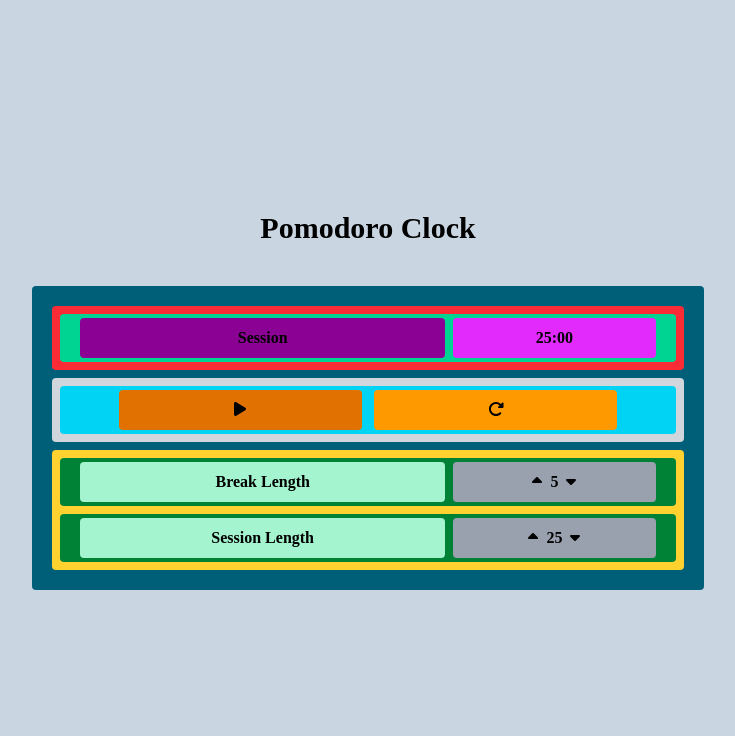
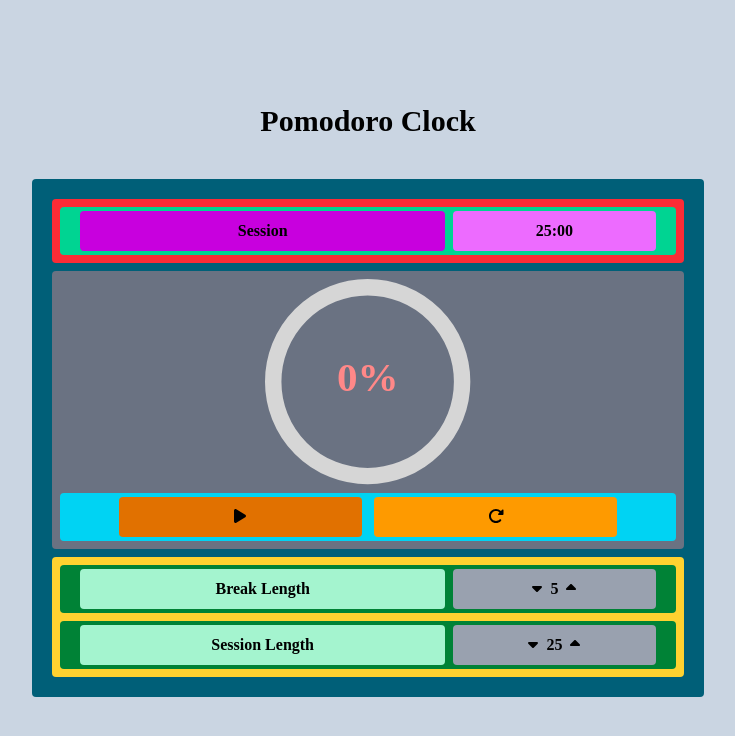
Before and after one commit to RaphaelIsaiah/Pomodoro-Clock, a React (Vite) app: page / in a window 1280 px wide. Shown: the top 736 px of the page, without its empty margins (272-1007 px from the left). Built offline with nearby package versions, Linux system fonts and the light colour scheme; a web font is replaced by a local one.

Commit message:
feat: add CircularProgressBar component and integrate it into Pomodoro; update LengthControls button icons and improve TimerDisplay styling

```diff
--- a/package.json
+++ b/package.json
@@ -18,6 +18,7 @@
     "@tailwindcss/vite": "^4.0.6",
     "prop-types": "^15.8.1",
     "react": "^19.0.0",
+    "react-circular-progressbar": "^2.1.0",
     "react-dom": "^19.0.0",
     "tailwindcss": "^4.0.6"
   },
--- /dev/null
+++ b/src/components/CircularProgressBar.jsx
@@ -0,0 +1,24 @@
+import { CircularProgressbar, buildStyles } from "react-circular-progressbar";
+import "react-circular-progressbar/dist/styles.css";
+import PropTypes from "prop-types";
+
+const CircularProgressBar = ({ percentage }) => {
+  return (
+    <CircularProgressbar
+      value={percentage}
+      text={`${percentage.toFixed(0)}%`}
+      styles={buildStyles({
+        pathColor: `rgba(62, 152, 199, ${percentage / 100})`,
+        textColor: "#f88",
+        trailColor: "#d6d6d6",
+        backgroundColor: "#3e98c7",
+      })}
+    />
+  );
+};
+
+CircularProgressBar.propTypes = {
+  percentage: PropTypes.number.isRequired,
+};
+
+export default CircularProgressBar;
--- a/src/components/LengthControls.jsx
+++ b/src/components/LengthControls.jsx
@@ -15,13 +15,13 @@ const LengthControls = ({ label, length, onIncrement, onDecrement }) => {
 
       <div className="length-controls bg-gray-400 rounded p-2 w-1/3">
         <button id={`${label.toLowerCase()}-decrement`} onClick={onDecrement}>
-          <FontAwesomeIcon icon={faCaretUp} />
+          <FontAwesomeIcon icon={faCaretDown} />
         </button>
         <span id={`${label.toLowerCase()}-length`} className="px-2">
           {length}
         </span>
         <button id={`${label.toLowerCase()}-increment`} onClick={onIncrement}>
-          <FontAwesomeIcon icon={faCaretDown} />
+          <FontAwesomeIcon icon={faCaretUp} />
         </button>
       </div>
     </div>
--- a/src/components/Pomodoro.jsx
+++ b/src/components/Pomodoro.jsx
@@ -13,6 +13,7 @@ import {
   handleSessionDecrement,
   handleSessionIncrement,
 } from "../utils/timerLogic";
+import CircularProgressBar from "./CircularProgressBar";
 
 const Pomodoro = () => {
   // State Variables
@@ -65,13 +66,21 @@ const Pomodoro = () => {
     return () => clearInterval(intervalRef.current);
   }, [isRunning, memoizedSwitchTimer]); // Re-run effect when isRunning and memoizedSwitchTimer changes
 
+  // Calculate percentage for Circular Progress Bar
+  const percentage =
+    ((sessionLength * 60 - timeLeft) / (sessionLength * 60)) * 100;
+
   return (
     <div className="pomodoro bg-cyan-800 w-full max-w-2xl rounded p-5">
       <div className="bg-red-500 rounded p-2 mb-2 ">
         <TimerDisplay timerLabel={timerLabel} timeLeft={formatTime(timeLeft)} />
       </div>
 
-      <div className="bg-gray-300 p-2 rounded mb-2">
+      <div className="bg-gray-500 p-2 rounded mb-2">
+        <div className="w-1/3 mx-auto mb-2">
+          <CircularProgressBar percentage={percentage} />
+        </div>
+
         <TimerControls
           onStartStop={() => toggleTimer(setIsRunning)}
           onReset={() =>
@@ -124,6 +133,9 @@ const Pomodoro = () => {
 
         <audio src={beepSound} id="beep" ref={audioRef}></audio>
       </div>
+
+      {/* Add CircularProgressBar Component */}
+      <div className=""></div>
     </div>
   );
 };
--- a/src/components/TimerDisplay.jsx
+++ b/src/components/TimerDisplay.jsx
@@ -9,13 +9,13 @@ const TimerDisplay = ({ timerLabel, timeLeft }) => {
     >
       <div
         id="timer-label"
-        className="timer-content bg-fuchsia-800 p-2 rounded w-3/5"
+        className="timer-content bg-fuchsia-600 p-2 rounded w-3/5"
       >
         {timerLabel}
       </div>
       <div
         id="time-left"
-        className="timer-content bg-fuchsia-500 p-2 rounded w-1/3"
+        className="timer-content bg-fuchsia-400 p-2 rounded w-1/3"
       >
         {timeLeft}
       </div>
```
Also changed, not shown: 1 other file (tests, documents, lock files or other folders).
